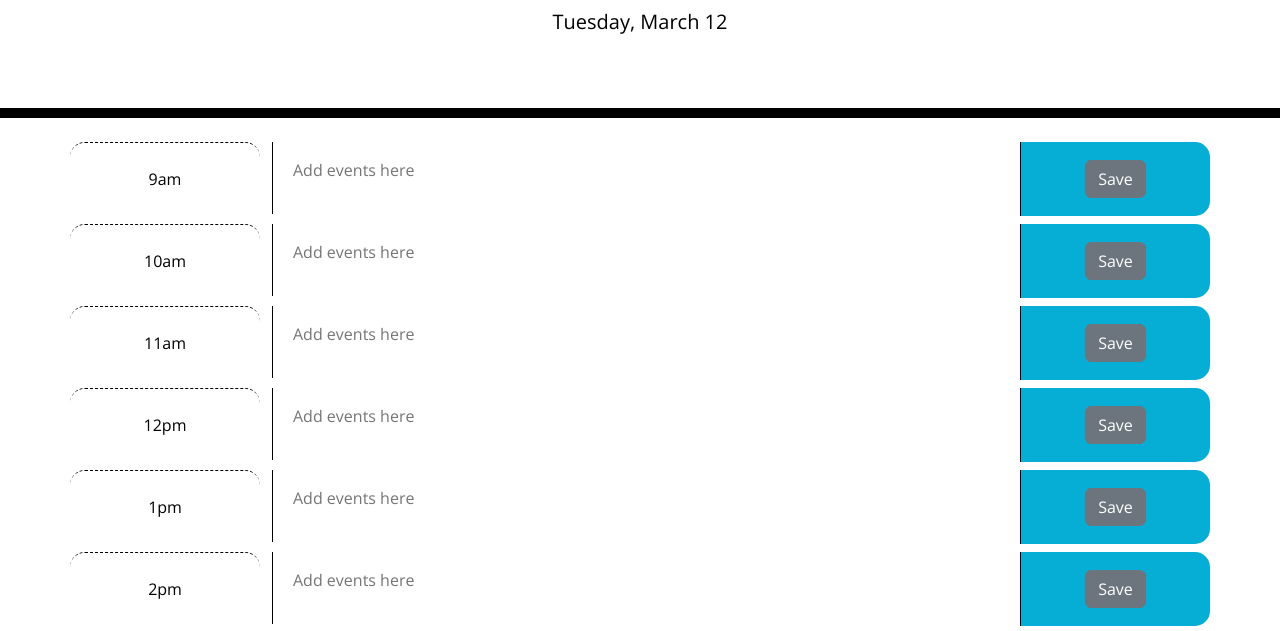
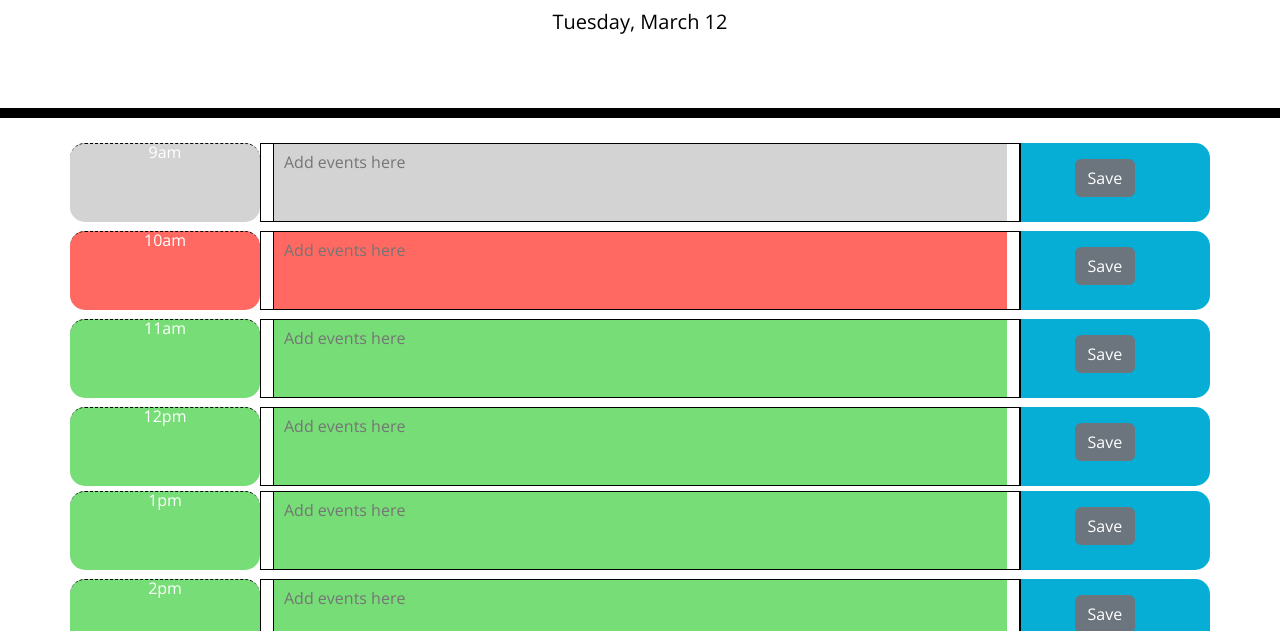
Before and after one commit to irtiza-S/day-scheduler, a plain HTML site: page index.html in a window 1280 px wide. Shown: the part 169-800 px from the top of the page. Drawn offline with nearby package versions, Linux system fonts and the light colour scheme.

Commit message:
implemented current state of timeblock - timeState(), currentDate() - also complete

```diff
--- a/assets/script/index.js
+++ b/assets/script/index.js
@@ -1,13 +1,57 @@
+
 $(document).ready(function() {
 
     // Extend Day.js with the relativeTime plugin
     dayjs.extend(window.dayjs_plugin_relativeTime);
-    var today = dayjs().format('dddd, MMMM DD');
-    $('#currentDay').text(today);
 
-    // thought process:
-    //user enters into the text area
-    //press the save btn - leading to whatever they've entered being saved to localstorage
-    var buttons = $('.btn')
-    console.log(buttons.children)
+    // display current date - Day, Month, Date
+    function currentDate() {
+        var today = dayjs().format('dddd, MMMM DD');
+        $('#currentDay').text(today);
+    }
+
+
+
+    function timeState() {
+        const currentHr = dayjs().format('H')
+        console.log(currentHr)
+        const timeblock = $('.time-block')
+
+        timeblock.each(function () {
+            var timeblockId = $(this).attr('id')
+            var textareaSibling = $(this).siblings('.time-slot').find('textarea');
+            console.log(timeblockId)
+            var blockHours = parseInt(timeblockId)
+
+            if (currentHr == blockHours) {
+                $(this).removeClass('past')
+                $(this).removeClass('future')
+                $(this).addClass("present");
+                textareaSibling.removeClass('past')
+                textareaSibling.removeClass('future')
+                textareaSibling.addClass("present");
+                textareaSibling.prop('disabled', false)
+            }
+            else if (currentHr > blockHours) {
+                $(this).removeClass('present')
+                $(this).removeClass('future')
+                $(this).addClass('past')
+                textareaSibling.removeClass('present')
+                textareaSibling.removeClass('future')
+                textareaSibling.addClass('past')
+                textareaSibling.prop('disabled', true)
+            } else {
+                $(this).removeClass('present')
+                $(this).removeClass('past')
+                $(this).addClass('future')
+                textareaSibling.removeClass('present')
+                textareaSibling.removeClass('past')
+                textareaSibling.addClass('future')
+                textareaSibling.prop('disabled', false)
+            }
+        })
+    }
+
+    currentDate()
+    timeState()
   });
--- a/assets/styles/style.css
+++ b/assets/styles/style.css
@@ -10,11 +10,8 @@ textarea {
   resize: none;
   color: #000000;
   border-left: 1px solid black;
-  padding: 20px;
-  width: 100%;
-  /* height: 100%; */
+  padding: 10px;
 }
-
 
 header {
   text-align: center;
@@ -29,22 +26,19 @@ header {
   white-space: pre-wrap;
 }
 
-
-
 .time-block {
-  display: flex;
-  justify-content: center;
-  align-items: center;
   text-align: center;
   border-radius: 15px;
-  /* padding: 20px; */
-  /* border: 1px solid black; */
-
 }
 
-/* .time-slot {
-  /* border: 1px solid black; */
-} */
+.time-slot {
+  display: flex;
+  border: 1px solid black;
+}
+
+.time-slot textarea {
+  flex: 1;
+}
 
 .row {
   white-space: pre-wrap;
@@ -79,9 +73,6 @@ header {
   border-bottom-right-radius: 15px;
   background-color: #06aed5;
   color: white;
-  display: flex;
-  justify-content: center;
-  align-items: center;
 }
 
 .saveBtn i:hover {
--- a/index.html
+++ b/index.html
@@ -30,7 +30,7 @@
       <p class="lead">A simple calendar app for scheduling your work day</p>
       <p id="currentDay" class="lead"></p>
     </header>
-    <section class="container">
+    <main class="container">
       <!-- Timeblocks go here -->
       <div class="row mt-4">
         <div class="col-2 time-block hour" id="9">9am</div>
@@ -96,8 +96,8 @@
         </div>
       </div>
 
-      <div class="row mt-2">
-        <div class="col-2 time-block hour" id="1">1pm</div>
+      <div class="row mt-1">
+        <div class="col-2 time-block hour" id="13">1pm</div>
         <div class="col-8 time-slot">
           <textarea
             id="onePm"
@@ -113,7 +113,7 @@
       </div>
 
       <div class="row mt-2">
-        <div class="col-2 time-block hour" id="2">2pm</div>
+        <div class="col-2 time-block hour" id="14">2pm</div>
         <div class="col-8 time-slot">
           <textarea
             id="twoPm"
@@ -129,7 +129,7 @@
       </div>
 
       <div class="row mt-2">
-        <div class="col-2 time-block hour" id="3">3pm</div>
+        <div class="col-2 time-block hour" id="15">3pm</div>
         <div class="col-8 time-slot">
           <textarea
             id="threePm"
@@ -145,7 +145,7 @@
       </div>
 
       <div class="row mt-2">
-        <div class="col-2 time-block hour" id="4">4pm</div>
+        <div class="col-2 time-block hour" id="16">4pm</div>
         <div class="col-8 time-slot">
           <textarea
             id="fourPm"
@@ -161,7 +161,7 @@
       </div>
 
       <div class="row mt-2">
-        <div class="col-2 time-block hour" id="5">5pm</div>
+        <div class="col-2 time-block hour" id="22">5pm</div>
         <div class="col-8 time-slot">
           <textarea
             id="fivePm"
@@ -176,7 +176,7 @@
         </div>
       </div>
 
-    </section>
+    </main>
 
     <script src="https://cdnjs.cloudflare.com/ajax/libs/jquery/3.2.1/jquery.min.js"></script>
     <script src="https://cdn.jsdelivr.net/npm/dayjs@1/dayjs.min.js"></script>
```
